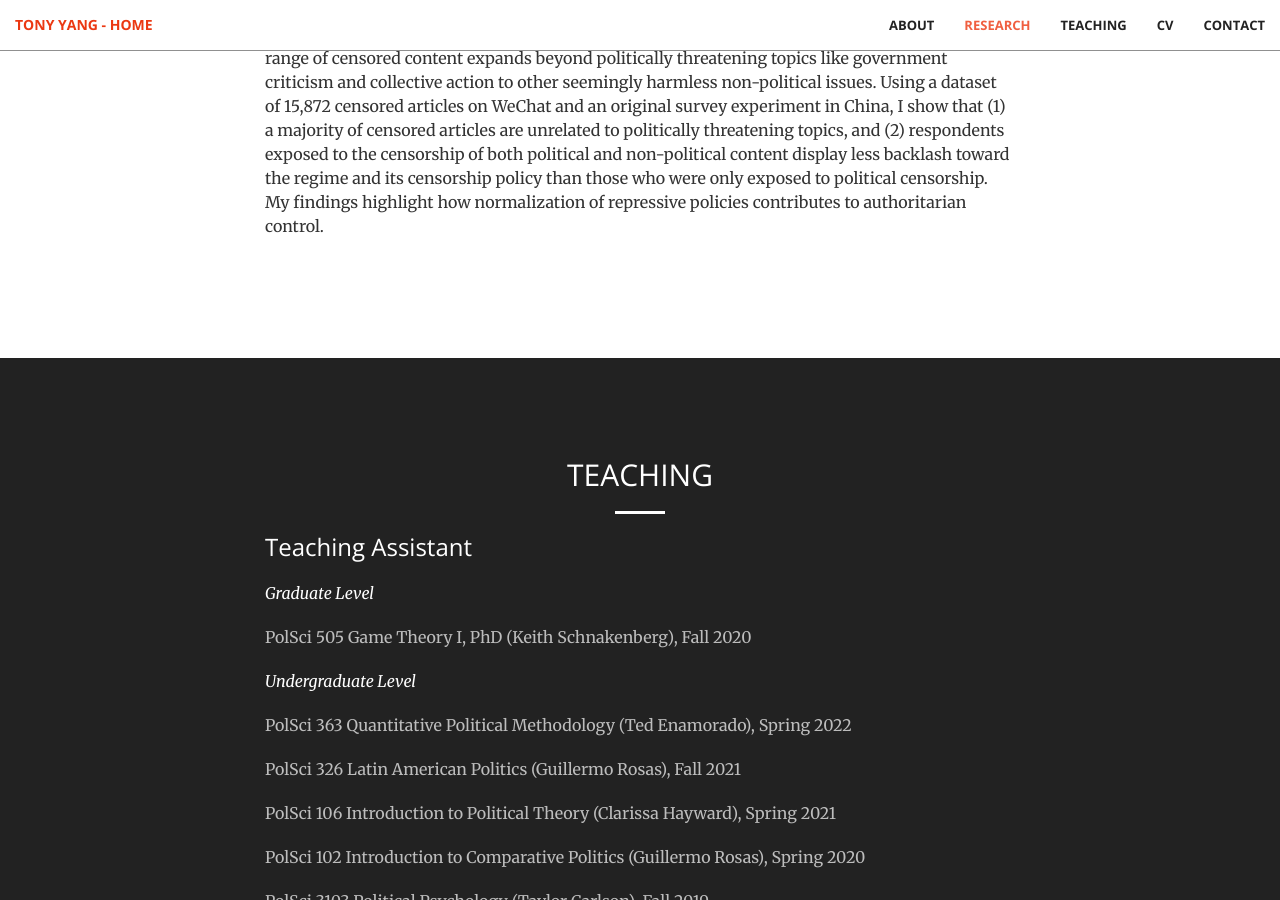
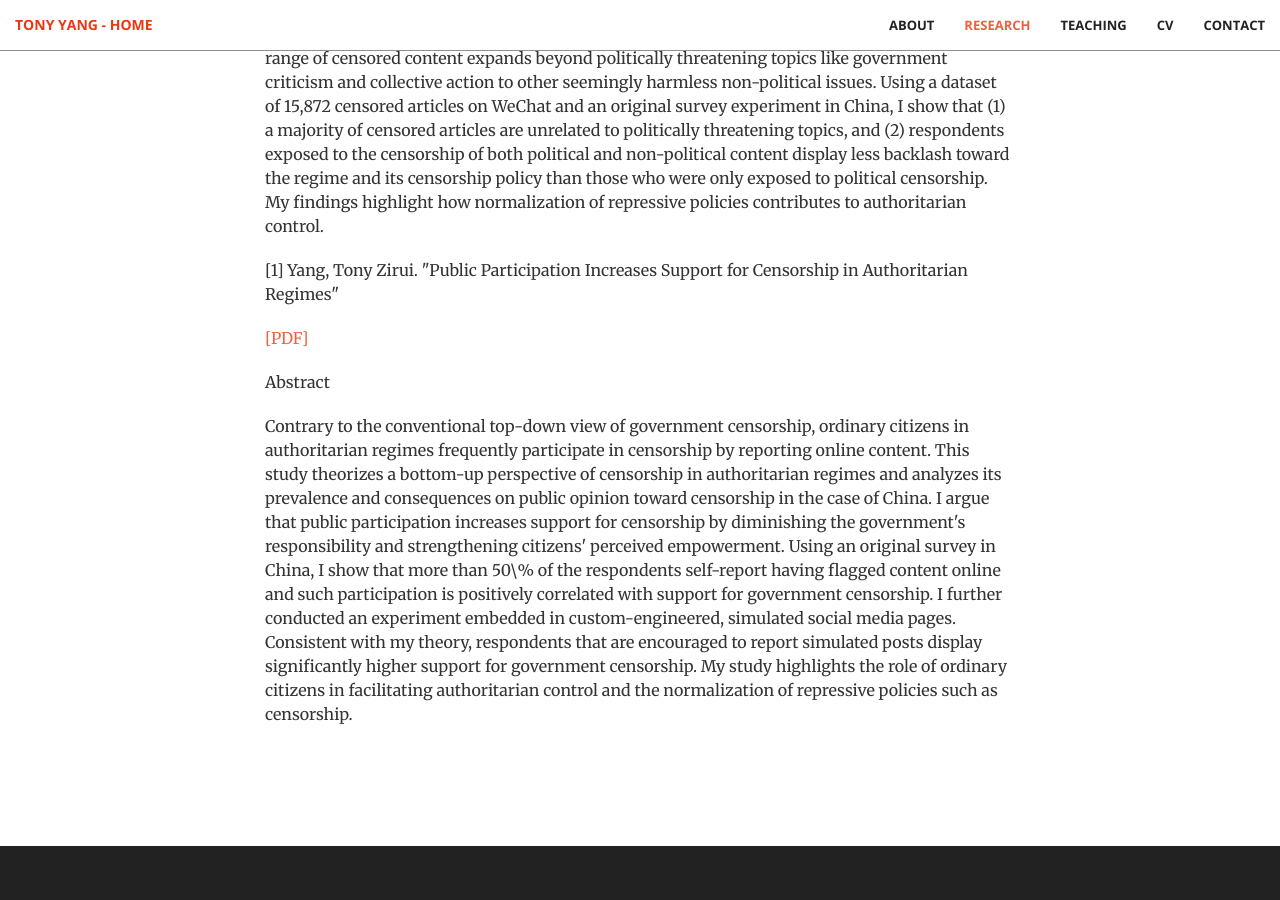
Before and after one commit to tonyhsfz/website, a Jekyll site: the page built from index.html, in a window 1280 px wide and 900 px high, scrolled down 2192 px. Built offline with Jekyll 4.4.1, drawn with Linux system fonts in a browser that asks for light colours.

Commit message:
Update publication.html

```diff
--- a/_includes/publication.html
+++ b/_includes/publication.html
@@ -13,7 +13,13 @@
 <p>
 Previous research claims that public awareness of censorship will lead to backlash against the regime. However, surveys consistently find that Chinese citizens are apathetic toward or even supportive of government censorship. To explain this puzzle, I argue that citizens are subject to a process of normalization. Specifically, individuals become desensitized to censorship when the range of censored content expands beyond politically threatening topics like government criticism and collective action to other seemingly harmless non-political issues. Using a dataset of 15,872 censored articles on WeChat and an original survey experiment in China, I show that (1) a majority of censored articles are unrelated to politically threatening topics, and (2) respondents exposed to the censorship of both political and non-political content display less backlash toward the regime and its censorship policy than those who were only exposed to political censorship. My findings highlight how normalization of repressive policies contributes to authoritarian control.
                     </p>
-
+ <p></p>
+<p>[1] Yang, Tony Zirui. "Public Participation Increases Support for Censorship in Authoritarian Regimes" </p>
+                   <p> <a href="/img/Participatory_Censorship_Yang.pdf">[PDF]</a> </p>
+<p> Abstract </p>
+<p>
+Contrary to the conventional top-down view of government censorship, ordinary citizens in authoritarian regimes frequently participate in censorship by reporting online content. This study theorizes a bottom-up perspective of censorship in authoritarian regimes and analyzes its prevalence and consequences on public opinion toward censorship in the case of China. I argue that public participation increases support for censorship by diminishing the government's responsibility and strengthening citizens' perceived empowerment. Using an original survey in China, I show that more than 50\% of the respondents self-report having flagged content online and such participation is positively correlated with support for government censorship. I further conducted an experiment embedded in custom-engineered, simulated social media pages. Consistent with my theory, respondents that are encouraged to report simulated posts display significantly higher support for government censorship. My study highlights the role of ordinary citizens in facilitating authoritarian control and the normalization of repressive policies such as censorship.
+                    </p>
                 </div>
         </div>
     </div>
```
